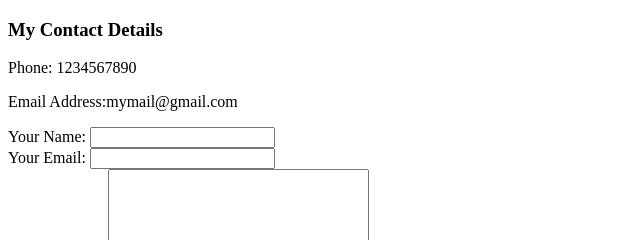
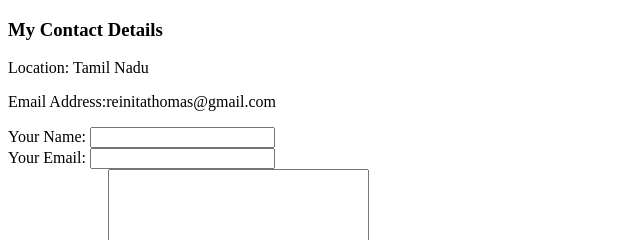
Before and after one commit to Reinitathomas/mycv, a plain HTML site: page contact-me.html in a window 1280 px wide. Shown: the top 240 px of the page, 0-640 px from the left. Drawn offline with Linux system fonts and the light colour scheme.

Commit message:
Update contact-me.html

```diff
--- a/contact-me.html
+++ b/contact-me.html
@@ -6,8 +6,8 @@
   </head>
   <body>
   <h3>My Contact Details</h3>
-  <p>Phone: 1234567890</p>
-  <p>Email Address:mymail@gmail.com</p>
+  <p>Location: Tamil Nadu</p>
+  <p>Email Address:reinitathomas@gmail.com</p>
   <form class="" action="mailto:programmershub01@gmail.com" method="post" enctype="text/plain">
     <label>Your Name:</label>
     <input type="text" name="yourName" value=""><br>
```
